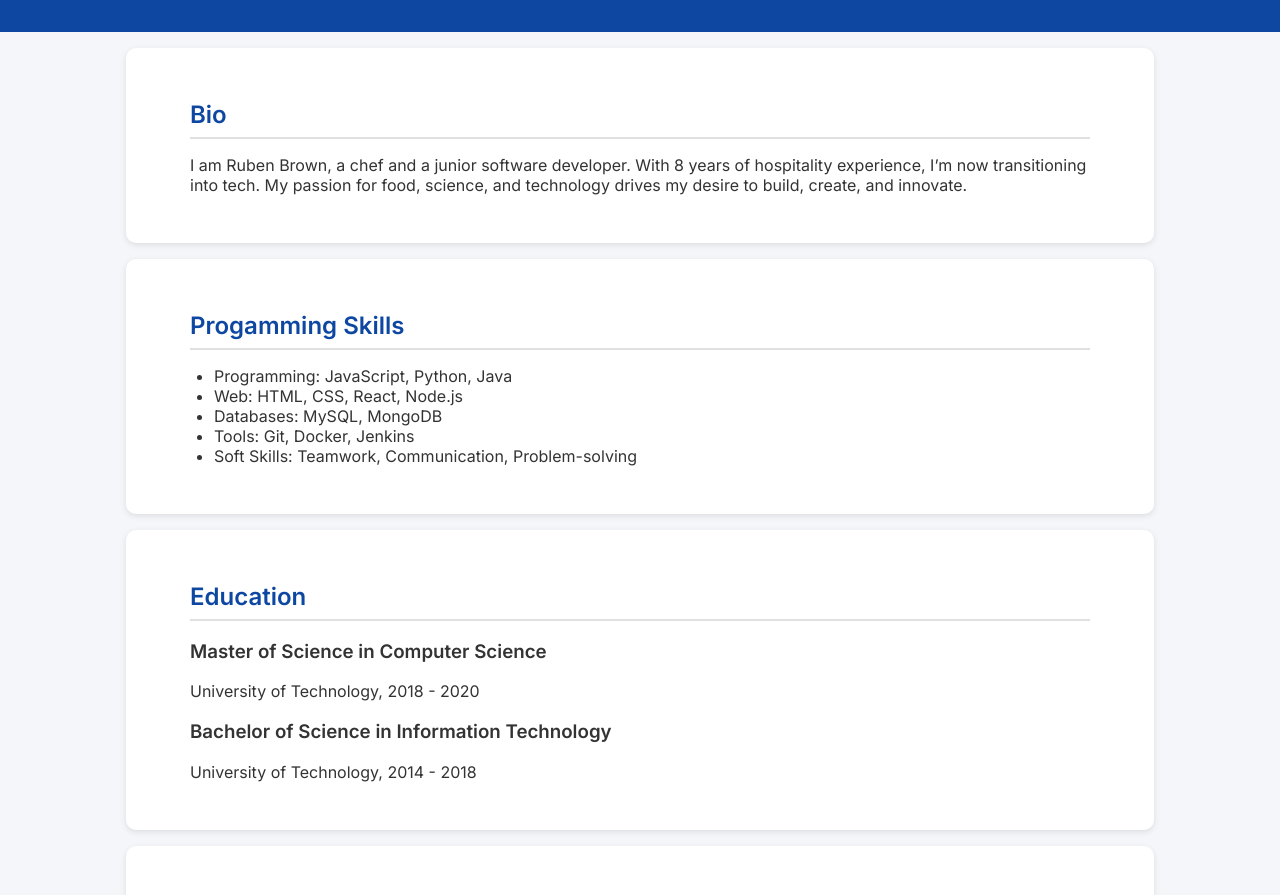
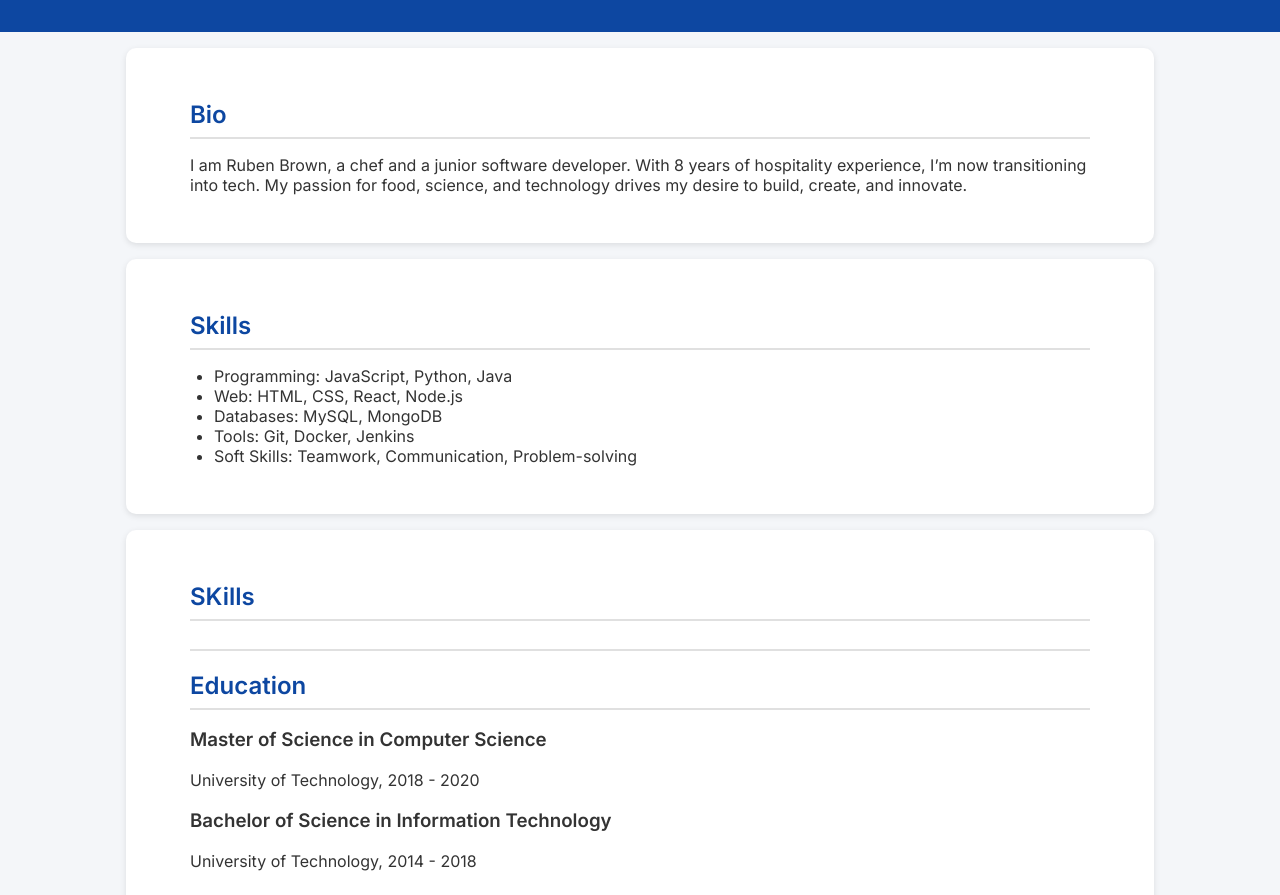
Before and after one commit to R-B427/PipelineTask, a plain HTML site: page index.html in a window 1280 px wide. Shown: the part 182-1077 px from the top of the page. Drawn offline with Linux system fonts and the light colour scheme.

Commit message:
Update index.html

```diff
--- a/index.html
+++ b/index.html
@@ -93,7 +93,7 @@
   </section>
 
   <section>
-    <h2>Progamming Skills</h2>
+    <h2>Skills</h2>
     <ul>
       <li>Programming: JavaScript, Python, Java</li>
       <li>Web: HTML, CSS, React, Node.js</li>
@@ -104,6 +104,7 @@
   </section>
 
   <section>
+    <h2>SKills<h2>
     <h2>Education</h2>
     <h3>Master of Science in Computer Science</h3>
     <p>University of Technology, 2018 - 2020</p>
```
